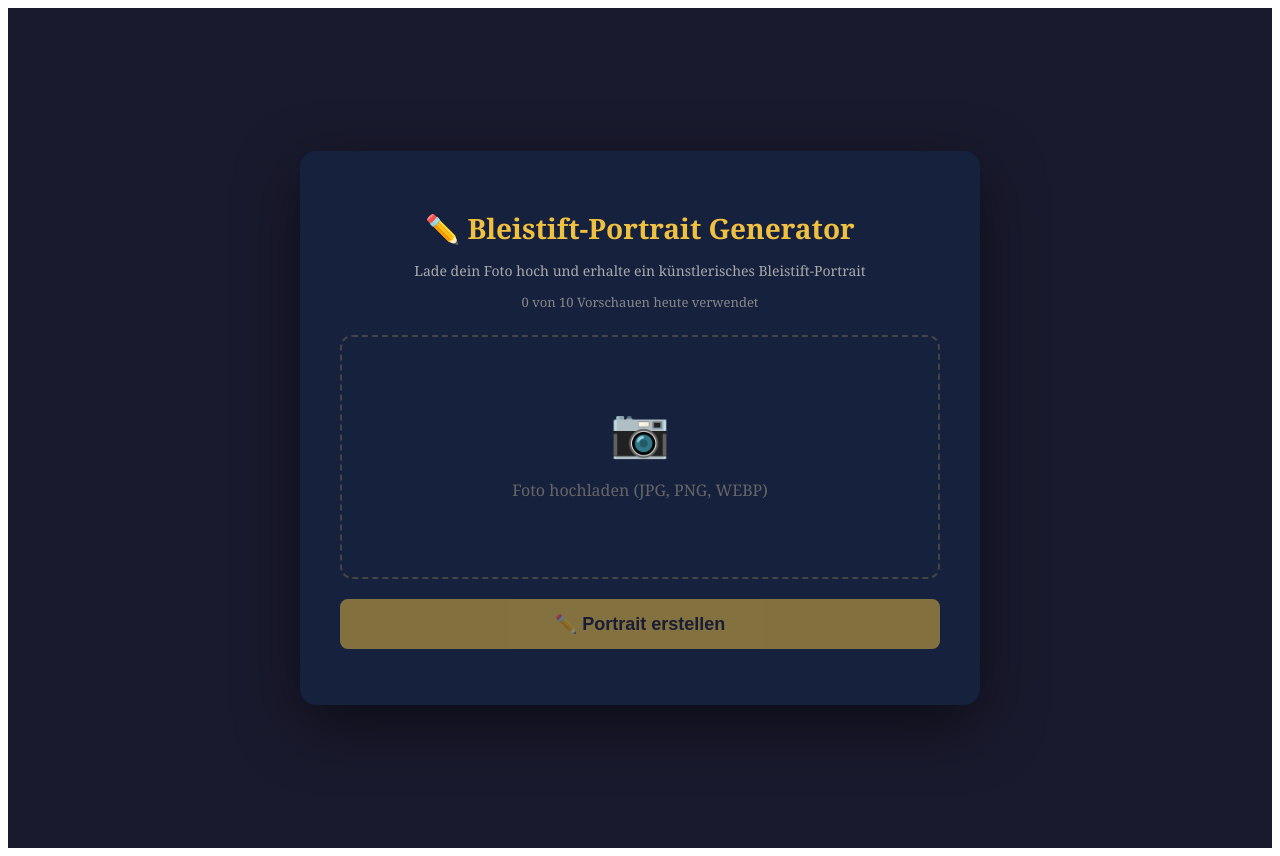
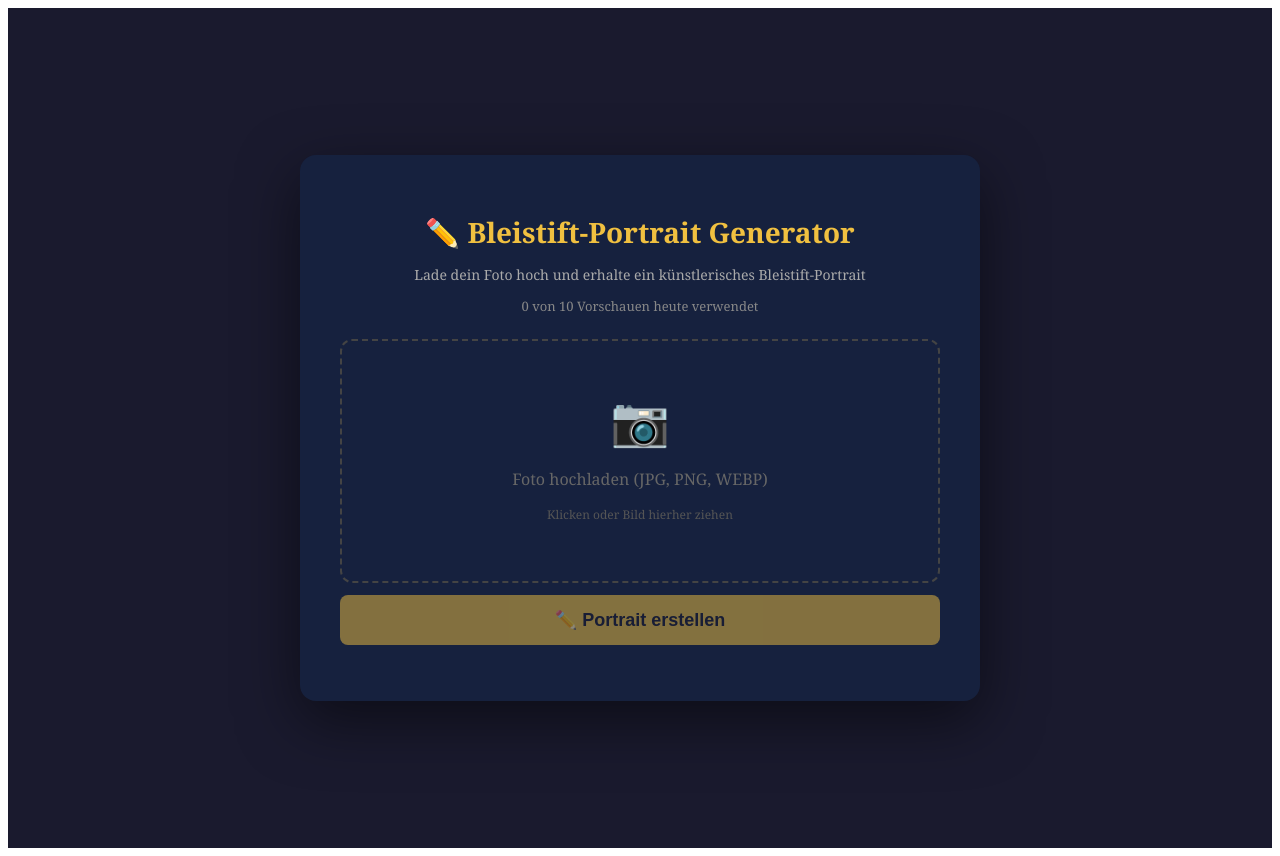
Before and after one commit to sketchusshop/sketchus-portrait-generator, a Next.js app: page / in a window 1280 px wide. Built offline with nearby package versions, Linux system fonts and the light colour scheme.

Commit message:
Update index.js

```diff
--- a/pages/index.js
+++ b/pages/index.js
@@ -25,20 +25,18 @@ function getCroppedImg(imageSrc, croppedAreaPixels) {
 function blobToBase64(blob) {
   return new Promise((resolve) => {
     const reader = new FileReader();
-    reader.onloadend = () => {
-      const base64 = reader.result.split(',')[1];
-      resolve(base64);
-    };
+    reader.onloadend = () => resolve(reader.result.split(',')[1]);
     reader.readAsDataURL(blob);
   });
 }
 
 export default function Home() {
-  const [preview, setPreview] = useState(null);
+  const [rawPreview, setRawPreview] = useState(null);
+  const [showCropModal, setShowCropModal] = useState(false);
   const [crop, setCrop] = useState({ x: 0, y: 0 });
   const [zoom, setZoom] = useState(1);
   const [croppedAreaPixels, setCroppedAreaPixels] = useState(null);
-  const [cropped, setCropped] = useState(false);
+  const [croppedPreview, setCroppedPreview] = useState(null);
   const [croppedBlob, setCroppedBlob] = useState(null);
   const [result, setResult] = useState(null);
   const [loading, setLoading] = useState(false);
@@ -49,32 +47,38 @@ export default function Home() {
   function handleUpload(e) {
     const file = e.target.files[0];
     if (!file) return;
-    setPreview(URL.createObjectURL(file));
-    setCropped(false);
+    setRawPreview(URL.createObjectURL(file));
+    setShowCropModal(true);
+    setCroppedPreview(null);
     setCroppedBlob(null);
     setResult(null);
     setError(null);
+    setCrop({ x: 0, y: 0 });
+    setZoom(1);
   }
 
   const onCropComplete = useCallback((_, pixels) => {
     setCroppedAreaPixels(pixels);
   }, []);
 
-  async function handleCrop() {
-    const blob = await getCroppedImg(preview, croppedAreaPixels);
+  async function handleSaveCrop() {
+    const blob = await getCroppedImg(rawPreview, croppedAreaPixels);
     setCroppedBlob(blob);
-    setPreview(URL.createObjectURL(blob));
-    setCropped(true);
+    setCroppedPreview(URL.createObjectURL(blob));
+    setShowCropModal(false);
+  }
+
+  function handleCancelCrop() {
+    setShowCropModal(false);
+    if (!croppedPreview) setRawPreview(null);
   }
 
   async function handleGenerate() {
-    if (!preview || count >= MAX) return;
+    if (!croppedBlob || count >= MAX) return;
     setLoading(true);
     setError(null);
     try {
-      const blob = croppedBlob || await getCroppedImg(preview, croppedAreaPixels || { x: 0, y: 0, width: 512, height: 512 });
-      const base64 = await blobToBase64(blob);
-
+      const base64 = await blobToBase64(croppedBlob);
       const res = await fetch('/api/generate', {
         method: 'POST',
         headers: { 'Content-Type': 'application/json' },
@@ -98,39 +102,30 @@ export default function Home() {
         <p style={styles.subtitle}>Lade dein Foto hoch und erhalte ein künstlerisches Bleistift-Portrait</p>
         <p style={styles.counter}>{count} von {MAX} Vorschauen heute verwendet</p>
 
+        {/* Upload Area */}
         <label style={styles.uploadBox}>
           <input type="file" accept="image/jpeg,image/png,image/webp" onChange={handleUpload} style={{ display: 'none' }} />
-          {!preview
-            ? <div style={styles.uploadPlaceholder}>
+          {croppedPreview
+            ? <img src={croppedPreview} alt="Cropped" style={styles.previewImg} />
+            : <div style={styles.uploadPlaceholder}>
                 <span style={{ fontSize: 48 }}>📷</span>
                 <p>Foto hochladen (JPG, PNG, WEBP)</p>
+                <p style={{ fontSize: 12, color: '#555' }}>Klicken oder Bild hierher ziehen</p>
               </div>
-            : !cropped
-              ? <div style={{ position: 'relative', width: '100%', height: 300 }}>
-                  <Cropper
-                    image={preview}
-                    crop={crop}
-                    zoom={zoom}
-                    aspect={1}
-                    onCropChange={setCrop}
-                    onZoomChange={setZoom}
-                    onCropComplete={onCropComplete}
-                  />
-                </div>
-              : <img src={preview} alt="Cropped" style={styles.previewImg} />
           }
         </label>
 
-        {preview && !cropped && (
-          <button onClick={handleCrop} style={{ ...styles.btn, background: '#4a9eff', marginBottom: 12 }}>
-            ✂️ Ausschnitt bestätigen
-          </button>
+        {croppedPreview && (
+          <label style={styles.reuploadBtn}>
+            <input type="file" accept="image/jpeg,image/png,image/webp" onChange={handleUpload} style={{ display: 'none' }} />
+            🔄 Anderes Foto wählen
+          </label>
         )}
 
         <button
           onClick={handleGenerate}
-          disabled={!preview || loading || count >= MAX}
-          style={{ ...styles.btn, opacity: (!preview || loading || count >= MAX) ? 0.5 : 1 }}
+          disabled={!croppedBlob || loading || count >= MAX}
+          style={{ ...styles.btn, opacity: (!croppedBlob || loading || count >= MAX) ? 0.5 : 1 }}
         >
           {loading ? '⏳ Wird erstellt...' : '✏️ Portrait erstellen'}
         </button>
@@ -150,6 +145,46 @@ export default function Home() {
           </div>
         )}
       </div>
+
+      {/* Crop Modal */}
+      {showCropModal && (
+        <div style={styles.modalOverlay}>
+          <div style={styles.modalBox}>
+            <h2 style={styles.modalTitle}>Bild zuschneiden</h2>
+
+            <div style={styles.cropContainer}>
+              <Cropper
+                image={rawPreview}
+                crop={crop}
+                zoom={zoom}
+                aspect={16 / 9}
+                onCropChange={setCrop}
+                onZoomChange={setZoom}
+                onCropComplete={onCropComplete}
+              />
+            </div>
+
+            {/* Zoom Slider */}
+            <div style={styles.sliderWrapper}>
+              <span style={styles.sliderLabel}>🔍 Zoom</span>
+              <input
+                type="range"
+                min={1}
+                max={3}
+                step={0.01}
+                value={zoom}
+                onChange={(e) => setZoom(Number(e.target.value))}
+                style={styles.slider}
+              />
+            </div>
+
+            <div style={styles.modalButtons}>
+              <button onClick={handleCancelCrop} style={styles.cancelBtn}>Abbrechen</button>
+              <button onClick={handleSaveCrop} style={styles.saveBtn}>Speichern</button>
+            </div>
+          </div>
+        </div>
+      )}
     </div>
   );
 }
@@ -160,9 +195,10 @@ const styles = {
   title: { textAlign: 'center', fontSize: 28, color: '#f0c040', marginBottom: 8 },
   subtitle: { textAlign: 'center', color: '#aaa', marginBottom: 8, fontSize: 14 },
   counter: { textAlign: 'center', color: '#888', fontSize: 13, marginBottom: 24 },
-  uploadBox: { display: 'block', border: '2px dashed #444', borderRadius: 12, padding: 20, cursor: 'pointer', marginBottom: 20, minHeight: 200, display: 'flex', alignItems: 'center', justifyContent: 'center', overflow: 'hidden' },
+  uploadBox: { display: 'flex', alignItems: 'center', justifyContent: 'center', border: '2px dashed #444', borderRadius: 12, padding: 20, cursor: 'pointer', marginBottom: 12, minHeight: 200, overflow: 'hidden' },
   uploadPlaceholder: { textAlign: 'center', color: '#666' },
   previewImg: { maxWidth: '100%', maxHeight: 300, borderRadius: 8 },
+  reuploadBtn: { display: 'block', textAlign: 'center', color: '#4a9eff', cursor: 'pointer', marginBottom: 16, fontSize: 14 },
   btn: { width: '100%', padding: '14px 0', background: '#f0c040', color: '#1a1a2e', border: 'none', borderRadius: 8, fontSize: 18, fontWeight: 'bold', cursor: 'pointer', marginBottom: 16 },
   error: { color: '#ff6b6b', textAlign: 'center' },
   resultBox: { marginTop: 24 },
@@ -171,4 +207,15 @@ const styles = {
   resultImg: { width: '100%', borderRadius: 8 },
   watermark: { position: 'absolute', top: '50%', left: '50%', transform: 'translate(-50%,-50%) rotate(-30deg)', fontSize: 36, color: 'rgba(255,255,255,0.4)', fontWeight: 'bold', pointerEvents: 'none', whiteSpace: 'nowrap' },
   buyBtn: { display: 'block', marginTop: 16, padding: '14px 0', background: '#e63946', color: '#fff', borderRadius: 8, textAlign: 'center', textDecoration: 'none', fontSize: 18, fontWeight: 'bold' },
+  // Modal
+  modalOverlay: { position: 'fixed', top: 0, left: 0, right: 0, bottom: 0, background: 'rgba(0,0,0,0.85)', display: 'flex', alignItems: 'center', justifyContent: 'center', zIndex: 1000 },
+  modalBox: { background: '#16213e', borderRadius: 16, padding: 24, width: '90%', maxWidth: 700, color: '#eee' },
+  modalTitle: { textAlign: 'center', marginBottom: 16, color: '#f0c040', fontSize: 20 },
+  cropContainer: { position: 'relative', width: '100%', height: 380, background: '#000', borderRadius: 8, overflow: 'hidden' },
+  sliderWrapper: { display: 'flex', alignItems: 'center', gap: 12, marginTop: 16, marginBottom: 16 },
+  sliderLabel: { fontSize: 14, color: '#aaa', whiteSpace: 'nowrap' },
+  slider: { flex: 1, accentColor: '#f0c040' },
+  modalButtons: { display: 'flex', gap: 12, justifyContent: 'flex-end' },
+  cancelBtn: { padding: '10px 24px', background: 'transparent', border: '1px solid #555', color: '#aaa', borderRadius: 8, cursor: 'pointer', fontSize: 16 },
+  saveBtn: { padding: '10px 24px', background: '#f0c040', color: '#1a1a2e', border: 'none', borderRadius: 8, cursor: 'pointer', fontSize: 16, fontWeight: 'bold' },
 };
```
